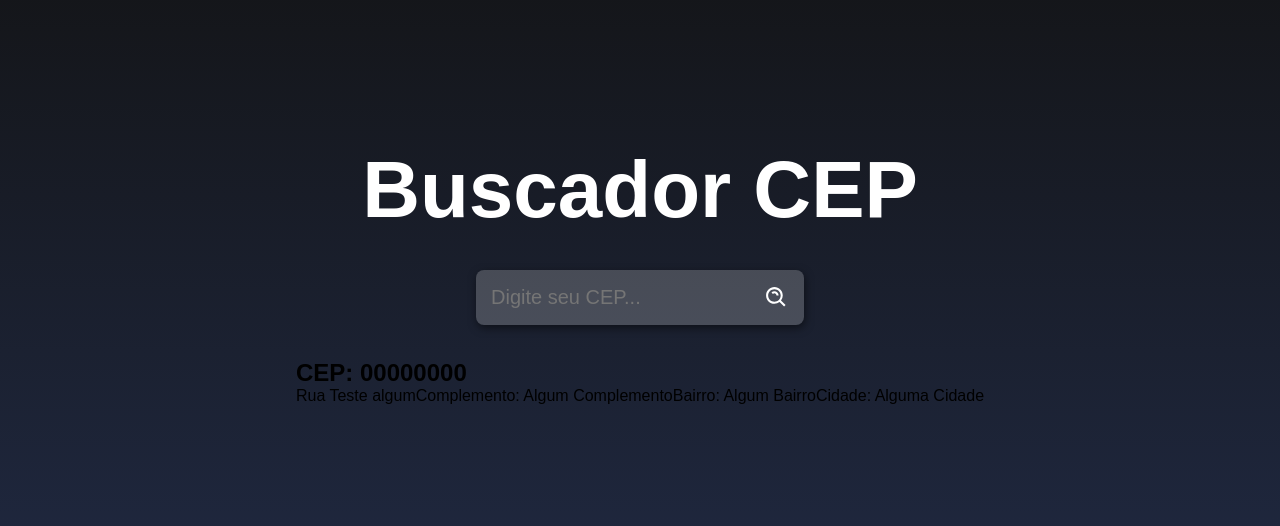
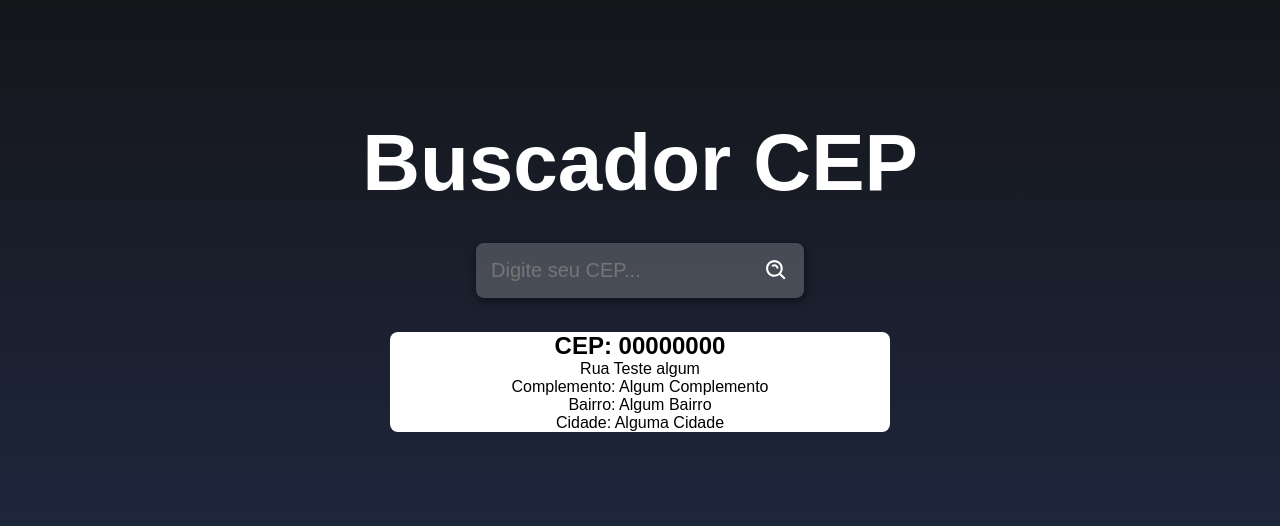
Before and after one commit to ArthurSobreira/zip-code-finder, a JavaScript app: page / in a window 1280 px wide. Shown: the part 126-652 px from the top of the page. Built offline with nearby package versions, Linux system fonts and the light colour scheme; the HTML template or start-up script is replaced by a standard one.

Commit message:
Update style.css

```diff
--- a/src/style.css
+++ b/src/style.css
@@ -45,6 +45,16 @@
     transform: scale(1.2);
 }
 
+.main {
+    display: flex;
+    justify-items: center;
+    align-items: center;
+    flex-direction: column;
+    background-color: #fff;
+    width: 500px;
+    border-radius: 8px;
+}
+
 @keyframes flipTitle {
     from{
         transform: rotateX(90deg);
```
